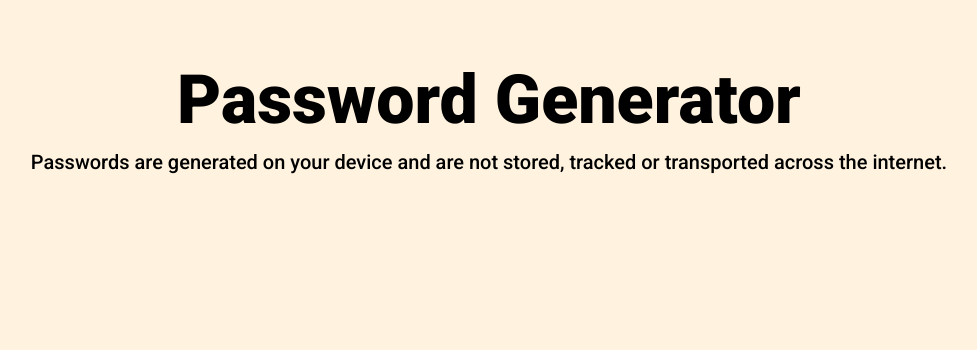
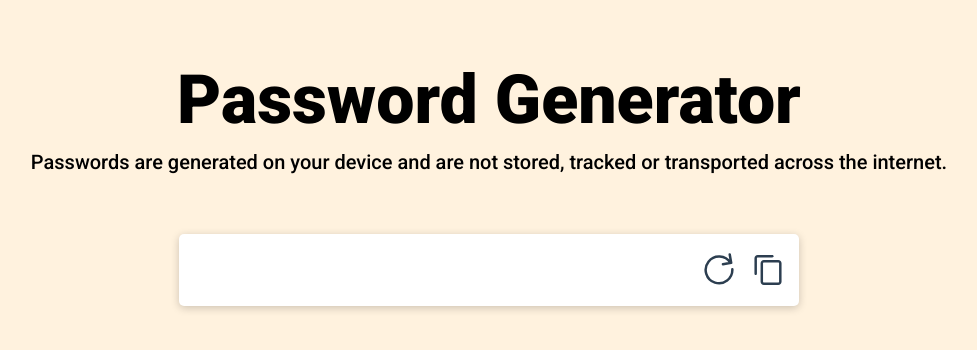
Before and after one commit to Kris-github0/Password-Generator, a React app: page / in a window 1280 px wide. Shown: the top 350 px of the page, without its empty margins (151-1128 px from the left). Built offline with nearby package versions, Linux system fonts and the light colour scheme.

Commit message:
Add display component

```diff
--- a/src/App.js
+++ b/src/App.js
@@ -1,10 +1,12 @@
 import React from "react";
-import Header from "./Header.js";
+import Header from "./components/Header";
+import PasswordGenerator from "./components/PasswordGenerator";
 
 function App() {
   return (
     <>
       <Header />
+      <PasswordGenerator />
     </>
   );
 }
--- /dev/null
+++ b/src/components/Display.js
@@ -0,0 +1,47 @@
+import React, { useState } from "react";
+
+function Display({ password, copy, generatePassword }) {
+  const [degree, setDegree] = useState(170);
+
+  function rotate() {
+    setDegree((prevDegree) => prevDegree + 360);
+  }
+
+  return (
+    <section className="display-container">
+      <output>{password}</output>
+      <div className="action-buttons-container">
+        <button
+          className="regenerate-button"
+          aria-label="Regenerate"
+          onClick={() => {
+            generatePassword();
+            rotate();
+          }}
+        >
+          <svg
+            style={{ transform: `rotate(${degree}deg)` }}
+            xmlns="http://www.w3.org/2000/svg"
+            viewBox="0 0 24 24"
+            strokeWidth="1.5"
+            fill="none"
+            strokeLinecap="round"
+            strokeLinejoin="round"
+          >
+            <path stroke="none" d="M0 0h24v24H0z" fill="none" />
+            <path d="M4.05 11a8 8 0 1 1 .5 4m-.5 5v-5h5" />
+          </svg>
+        </button>
+        <button className="copy-button" aria-label="Copy" onClick={copy}>
+          <svg xmlns="http://www.w3.org/2000/svg" viewBox="0 0 111.07 122.88">
+            <g>
+              <path d="M97.67,20.81L97.67,20.81l0.01,0.02c3.7,0.01,7.04,1.51,9.46,3.93c2.4,2.41,3.9,5.74,3.9,9.42h0.02v0.02v75.28 v0.01h-0.02c-0.01,3.68-1.51,7.03-3.93,9.46c-2.41,2.4-5.74,3.9-9.42,3.9v0.02h-0.02H38.48h-0.01v-0.02 c-3.69-0.01-7.04-1.5-9.46-3.93c-2.4-2.41-3.9-5.74-3.91-9.42H25.1c0-25.96,0-49.34,0-75.3v-0.01h0.02 c0.01-3.69,1.52-7.04,3.94-9.46c2.41-2.4,5.73-3.9,9.42-3.91v-0.02h0.02C58.22,20.81,77.95,20.81,97.67,20.81L97.67,20.81z M0.02,75.38L0,13.39v-0.01h0.02c0.01-3.69,1.52-7.04,3.93-9.46c2.41-2.4,5.74-3.9,9.42-3.91V0h0.02h59.19 c7.69,0,8.9,9.96,0.01,10.16H13.4h-0.02v-0.02c-0.88,0-1.68,0.37-2.27,0.97c-0.59,0.58-0.96,1.4-0.96,2.27h0.02v0.01v3.17 c0,19.61,0,39.21,0,58.81C10.17,83.63,0.02,84.09,0.02,75.38L0.02,75.38z M100.91,109.49V34.2v-0.02h0.02 c0-0.87-0.37-1.68-0.97-2.27c-0.59-0.58-1.4-0.96-2.28-0.96v0.02h-0.01H38.48h-0.02v-0.02c-0.88,0-1.68,0.38-2.27,0.97 c-0.59,0.58-0.96,1.4-0.96,2.27h0.02v0.01v75.28v0.02h-0.02c0,0.88,0.38,1.68,0.97,2.27c0.59,0.59,1.4,0.96,2.27,0.96v-0.02h0.01 h59.19h0.02v0.02c0.87,0,1.68-0.38,2.27-0.97c0.59-0.58,0.96-1.4,0.96-2.27L100.91,109.49L100.91,109.49L100.91,109.49 L100.91,109.49z" />
+            </g>
+          </svg>
+        </button>
+      </div>
+    </section>
+  );
+}
+
+export default Display;
--- /dev/null
+++ b/src/components/PasswordGenerator.js
@@ -0,0 +1,12 @@
+import React from "react";
+import Display from "./Display";
+
+function PasswordGenerator() {
+  return (
+    <main>
+      <Display password={""} copy={() => {}} generatePassword={() => {}} />
+    </main>
+  );
+}
+
+export default PasswordGenerator;
--- a/src/style.css
+++ b/src/style.css
@@ -82,6 +82,10 @@ body {
 }
 
 /* Header */
+header {
+  margin-bottom: 30px;
+}
+
 header > * {
   text-align: center;
 }
@@ -145,6 +149,10 @@ header > * {
 }
 
 @media screen and (min-width: 400px) {
+  header {
+    margin-bottom: 50px;
+  }
+
   .main-heading {
     font-size: clamp(67.5px, 4.5rem, 85.5px);
   }
@@ -195,6 +203,10 @@ header > * {
 }
 
 @media screen and (min-width: 1100px) {
+  header {
+    margin-bottom: 60px;
+  }
+
   .main-heading {
     font-size: clamp(55.25px, 4.25rem, 76.5px);
   }
@@ -207,3 +219,109 @@ header > * {
     display: inline;
   }
 }
+
+/* PasswordGenerator */
+main {
+  display: flex;
+  justify-content: center;
+
+  max-width: 800px;
+  margin: 0 auto;
+}
+
+/* Display */
+.display-container {
+  display: flex;
+  justify-content: space-between;
+  align-items: center;
+
+  width: 95vw;
+  max-width: 620px;
+  padding: 15px 10px;
+  border-radius: 5px;
+
+  box-shadow: 0 2px 8px rgb(0 0 0 / 20%);
+
+  background-color: white;
+}
+
+@media screen and (min-width: 525px) and (max-width: 700px) {
+  .display-container {
+    max-width: 508px;
+  }
+}
+
+output {
+  overflow: hidden;
+
+  font-size: 1.4rem;
+  font-size: clamp(18.2px, 1.4rem, 30.8px);
+}
+
+@media screen and (min-width: 400px) {
+  output {
+    font-size: clamp(21px, 1.75rem, 40.25px);
+  }
+}
+
+.action-buttons-container {
+  display: flex;
+  align-items: center;
+
+  font-size: 0px;
+}
+
+button {
+  border: transparent;
+  border-radius: 2px;
+
+  background-color: white;
+
+  cursor: pointer;
+
+  -webkit-tap-highlight-color: transparent;
+}
+
+button:focus-visible {
+  outline: solid 2px black;
+}
+
+.regenerate-button {
+  margin-right: 2px;
+}
+
+.regenerate-button svg {
+  width: 32px;
+  height: 32px;
+
+  transition: transform 1s ease;
+
+  stroke: #2c3e50;
+}
+
+.copy-button {
+  transition: transform 0.1s ease;
+}
+
+.copy-button:active {
+  transform: translateY(2px);
+}
+
+.copy-button svg {
+  width: 24px;
+  height: 24px;
+
+  fill: #2c3e50;
+}
+
+@media screen and (min-width: 300px) {
+  .regenerate-button svg {
+    width: 40px;
+    height: 40px;
+  }
+
+  .copy-button svg {
+    width: 30px;
+    height: 30px;
+  }
+}
```
Also changed, not shown: src/components/Header.js (renamed from src/Header.js).
